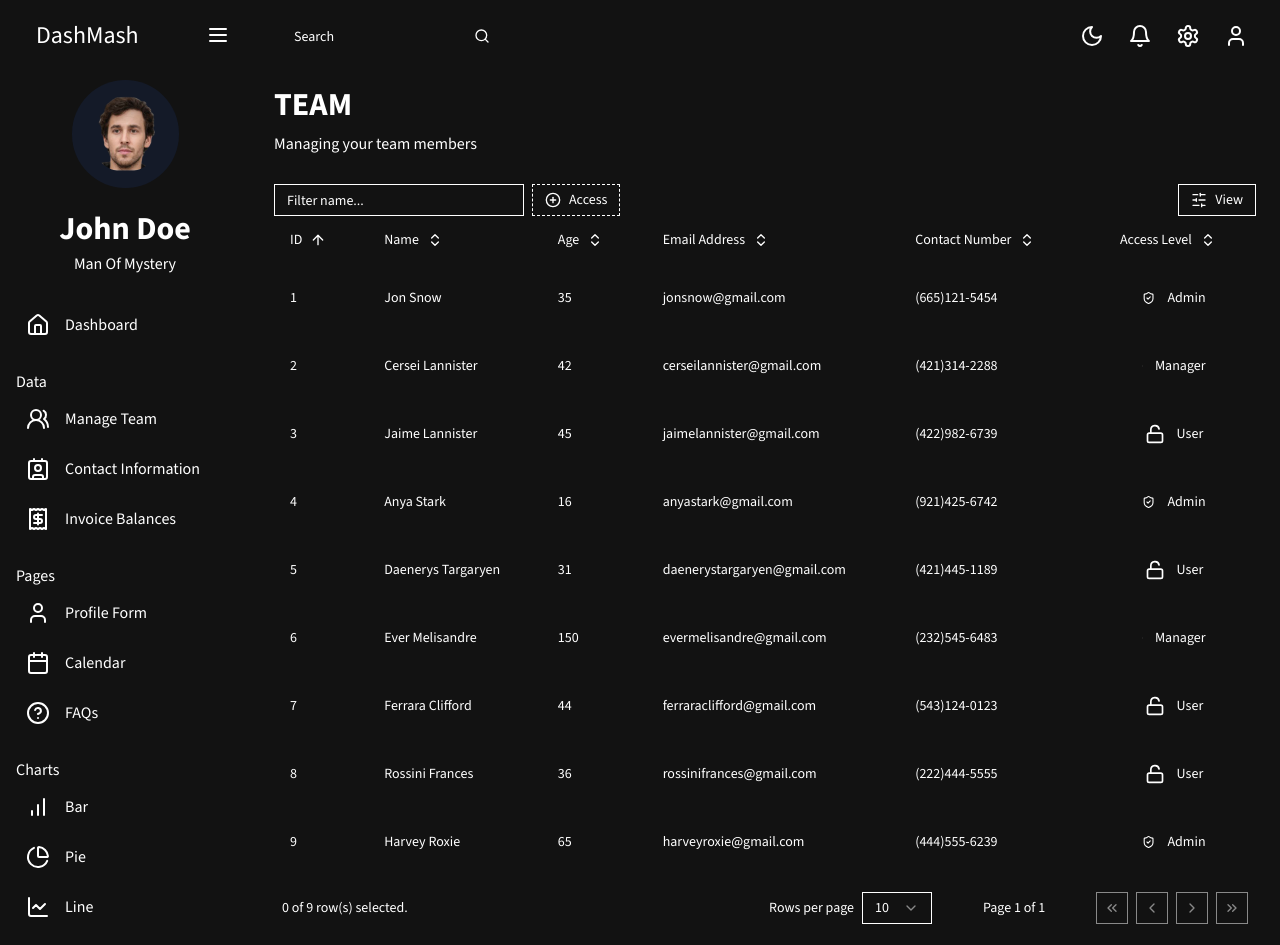
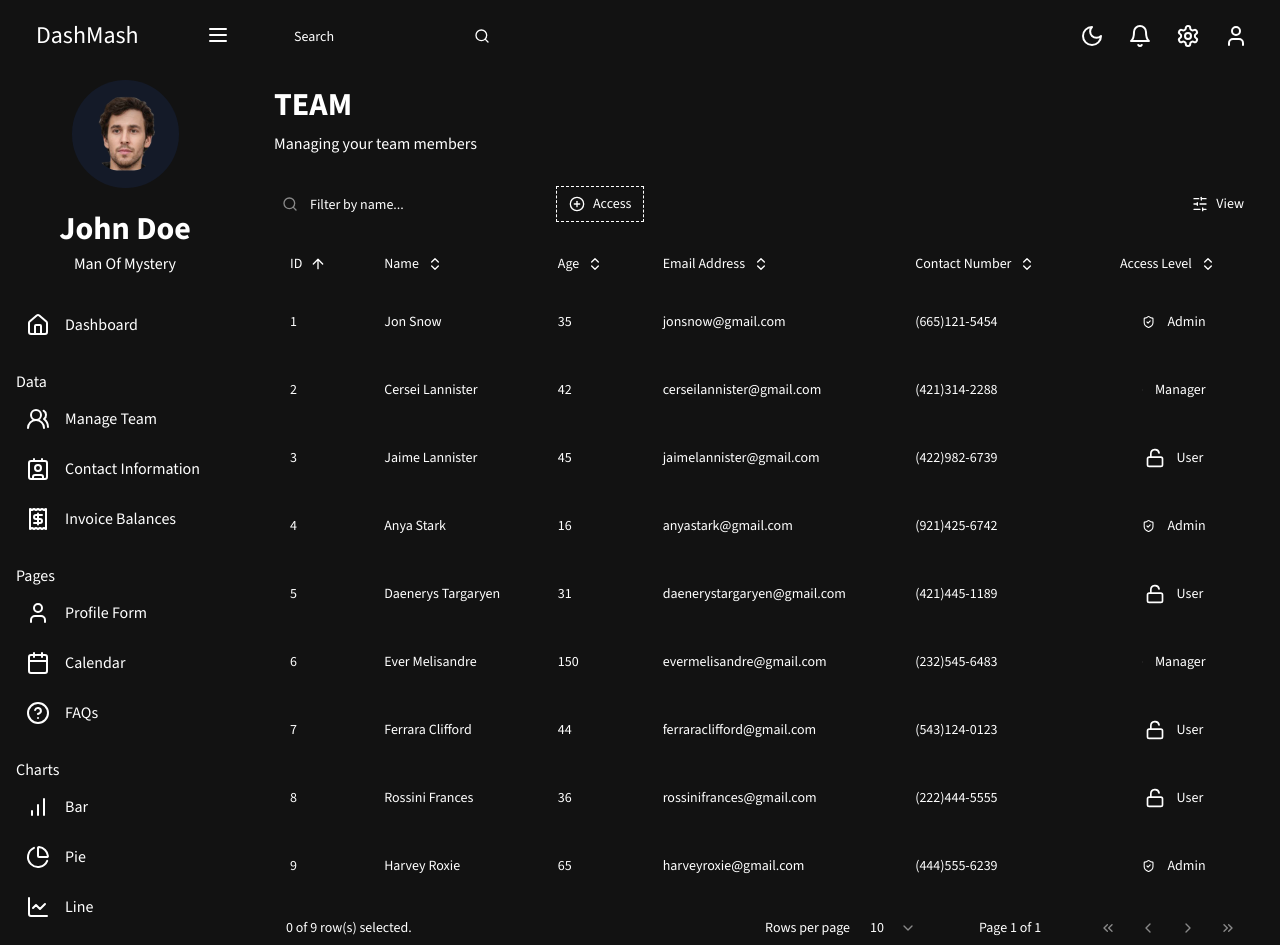
Before and after one commit to Achronus/admin-dashboard, a Next.js app in the folder frontend/: page /team in a window 1280 px wide. Shown: the top 945 px of the page. Built offline with nearby package versions, Linux system fonts and the light colour scheme.

Commit message:
Updated `DataTable` styles

```diff
--- a/frontend/src/components/DataTable/filter.tsx
+++ b/frontend/src/components/DataTable/filter.tsx
@@ -39,7 +39,7 @@ export function DataTableFacetedFilter<TData, TValue>({
   return (
     <Popover>
       <PopoverTrigger asChild>
-        <Button variant="outline" size="sm" className="h-8 border-dashed">
+        <Button variant="outline" size="sm" className="h-9 border-dashed">
           <CirclePlus className="mr-2 h-4 w-4" />
           {title}
           {selectedValues?.size > 0 && (
@@ -47,7 +47,7 @@ export function DataTableFacetedFilter<TData, TValue>({
               <Separator orientation="vertical" className="mx-2 h-4" />
               <Badge
                 variant="secondary"
-                className="rounded-sm px-1 font-normal lg:hidden"
+                className="rounded px-1 font-normal lg:hidden"
               >
                 {selectedValues.size}
               </Badge>
@@ -55,7 +55,7 @@ export function DataTableFacetedFilter<TData, TValue>({
                 {selectedValues.size > 2 ? (
                   <Badge
                     variant="secondary"
-                    className="rounded-sm px-1 font-normal"
+                    className="rounded px-1 font-normal"
                   >
                     {selectedValues.size} selected
                   </Badge>
@@ -66,7 +66,7 @@ export function DataTableFacetedFilter<TData, TValue>({
                       <Badge
                         variant="secondary"
                         key={option.value}
-                        className="rounded-sm px-1 font-normal"
+                        className="rounded px-1 font-normal"
                       >
                         {option.label}
                       </Badge>
@@ -77,7 +77,10 @@ export function DataTableFacetedFilter<TData, TValue>({
           )}
         </Button>
       </PopoverTrigger>
-      <PopoverContent className="w-[200px] p-0" align="start">
+      <PopoverContent
+        className="w-[200px] p-0 border-none bg-primary-400 rounded"
+        align="start"
+      >
         <Command>
           <CommandInput placeholder={title} />
           <CommandList>
@@ -88,7 +91,7 @@ export function DataTableFacetedFilter<TData, TValue>({
                 return (
                   <CommandItem
                     key={option.value}
-                    className="cursor-pointer"
+                    className="cursor-pointer hover:!bg-primary-300 transition-all rounded"
                     onSelect={() => {
                       if (isSelected) {
                         selectedValues.delete(option.value);
@@ -103,9 +106,9 @@ export function DataTableFacetedFilter<TData, TValue>({
                   >
                     <div
                       className={cn(
-                        "mr-2 flex h-4 w-4 items-center justify-center rounded-sm border border-primary",
+                        "mr-2 flex h-4 w-4 items-center justify-center rounded-sm border border-accent-green-600",
                         isSelected
-                          ? "bg-primary text-primary-foreground"
+                          ? "bg-accent-green-600 text-primary-foreground"
                           : "opacity-50 [&_svg]:invisible"
                       )}
                     >
@@ -130,7 +133,7 @@ export function DataTableFacetedFilter<TData, TValue>({
                 <CommandGroup>
                   <CommandItem
                     onSelect={() => column?.setFilterValue(undefined)}
-                    className="justify-center text-center cursor-pointer"
+                    className="justify-center text-center cursor-pointer hover:!bg-primary-300 rounded transition-all"
                   >
                     Clear filters
                   </CommandItem>
--- a/frontend/src/components/DataTable/index.tsx
+++ b/frontend/src/components/DataTable/index.tsx
@@ -71,7 +71,7 @@ export function DataTable<TData, TValue>({
       <DataTableToolbar
         table={table}
         filterColumns={TeamFilterColumns}
-        filterInput={{ column: "name", placeholder: "Filter name..." }}
+        filterInput={{ column: "name", placeholder: "Filter by name..." }}
       />
       <div className="rounded-md bg-primary-400">
         <Table>
--- a/frontend/src/components/DataTable/pagination.tsx
+++ b/frontend/src/components/DataTable/pagination.tsx
@@ -22,7 +22,7 @@ export function DataTablePagination<TData>({
   table,
 }: DataTablePaginationProps<TData>) {
   return (
-    <div className="flex items-center justify-between px-2 mt-4">
+    <div className="flex items-center justify-between p-3 bg-accent-blue-700">
       <div className="flex-1 text-sm text-muted-foreground">
         {table.getFilteredSelectedRowModel().rows.length} of{" "}
         {table.getFilteredRowModel().rows.length} row(s) selected.
@@ -36,12 +36,19 @@ export function DataTablePagination<TData>({
               table.setPageSize(Number(value));
             }}
           >
-            <SelectTrigger className="h-8 w-[70px]">
+            <SelectTrigger className="h-8 w-[70px] border-none rounded bg-primary-400 transition-all">
               <SelectValue placeholder={table.getState().pagination.pageSize} />
             </SelectTrigger>
-            <SelectContent side="top">
+            <SelectContent
+              side="top"
+              className="border-primary-400 border-opacity-80 bg-primary-400 rounded"
+            >
               {[10, 20, 30, 40, 50].map((pageSize) => (
-                <SelectItem key={pageSize} value={`${pageSize}`}>
+                <SelectItem
+                  key={pageSize}
+                  value={`${pageSize}`}
+                  className="hover:!bg-primary-300 rounded transition-all cursor-pointer"
+                >
                   {pageSize}
                 </SelectItem>
               ))}
@@ -55,7 +62,7 @@ export function DataTablePagination<TData>({
         <div className="flex items-center space-x-2">
           <Button
             variant="outline"
-            className="hidden h-8 w-8 p-0 lg:flex"
+            className="hidden h-8 w-8 p-0 lg:flex rounded border-none bg-primary-400"
             onClick={() => table.setPageIndex(0)}
             disabled={!table.getCanPreviousPage()}
           >
@@ -64,7 +71,7 @@ export function DataTablePagination<TData>({
           </Button>
           <Button
             variant="outline"
-            className="h-8 w-8 p-0"
+            className="h-8 w-8 p-0 rounded border-none bg-primary-400"
             onClick={() => table.previousPage()}
             disabled={!table.getCanPreviousPage()}
           >
@@ -73,7 +80,7 @@ export function DataTablePagination<TData>({
           </Button>
           <Button
             variant="outline"
-            className="h-8 w-8 p-0"
+            className="h-8 w-8 p-0 rounded border-none bg-primary-400"
             onClick={() => table.nextPage()}
             disabled={!table.getCanNextPage()}
           >
@@ -82,7 +89,7 @@ export function DataTablePagination<TData>({
           </Button>
           <Button
             variant="outline"
-            className="hidden h-8 w-8 p-0 lg:flex"
+            className="hidden h-8 w-8 p-0 lg:flex rounded border-none bg-primary-400"
             onClick={() => table.setPageIndex(table.getPageCount() - 1)}
             disabled={!table.getCanNextPage()}
           >
--- a/frontend/src/components/DataTable/toolbar.tsx
+++ b/frontend/src/components/DataTable/toolbar.tsx
@@ -4,7 +4,7 @@ import { Button } from "@/components/ui/button";
 import { Input } from "@/components/ui/input";
 
 import { Table } from "@tanstack/react-table";
-import { RotateCcw } from "lucide-react";
+import { RotateCcw, Search } from "lucide-react";
 
 import { DataTableColumnFilter, DataTableFilterInput } from "@/types/data";
 import { DataTableFacetedFilter } from "./filter";
@@ -24,9 +24,11 @@ export function DataTableToolbar<TData>({
   const isFiltered = table.getState().columnFilters.length > 0;
 
   return (
-    <div className="flex items-center justify-between">
+    <div className="flex items-center justify-between mb-4">
       <div className="flex flex-1 items-center space-x-2">
         {filterInput && (
+          <div className="flex bg-primary-400 justify-center items-center rounded  py-1">
+            <Search className="ml-2 h-4 w-4 opacity-50" />
             <Input
               placeholder={filterInput.placeholder}
               value={
@@ -39,8 +41,9 @@ export function DataTableToolbar<TData>({
                   .getColumn(filterInput.column)
                   ?.setFilterValue(event.target.value)
               }
-            className="h-8 w-[150px] lg:w-[250px]"
+              className="h-8 w-[150px] lg:w-[250px] border-none bg-primary-400 rounded"
             />
+          </div>
         )}
         {filterColumns &&
           filterColumns.map(
@@ -60,7 +63,7 @@ export function DataTableToolbar<TData>({
           <Button
             variant="ghost"
             onClick={() => table.resetColumnFilters()}
-            className="h-8 px-2 lg:px-3"
+            className="h-8 px-2 lg:px-3 hover:bg-primary-400 transition-all rounded"
           >
             Reset
             <RotateCcw className="ml-2 h-4 w-4" />
--- a/frontend/src/components/DataTable/viewOptions.tsx
+++ b/frontend/src/components/DataTable/viewOptions.tsx
@@ -26,15 +26,18 @@ export function DataTableViewOptions<TData>({
         <Button
           variant="outline"
           size="sm"
-          className="ml-auto hidden h-8 lg:flex"
+          className="ml-auto hidden h-8 lg:flex border-none bg-primary-400 rounded hover:bg-primary-300"
         >
           <SlidersHorizontal className="mr-2 h-4 w-4" />
           View
         </Button>
       </DropdownMenuTrigger>
-      <DropdownMenuContent align="end" className="w-[150px]">
+      <DropdownMenuContent
+        align="end"
+        className="w-[150px] border-none bg-primary-400"
+      >
         <DropdownMenuLabel>Toggle columns</DropdownMenuLabel>
-        <DropdownMenuSeparator />
+        <DropdownMenuSeparator className="bg-neutral-light" />
         {table
           .getAllColumns()
           .filter(
@@ -45,7 +48,7 @@ export function DataTableViewOptions<TData>({
             return (
               <DropdownMenuCheckboxItem
                 key={column.id}
-                className="capitalize"
+                className="capitalize cursor-pointer hover:!bg-primary-300 rounded transition-all"
                 checked={column.getIsVisible()}
                 onCheckedChange={(value) => column.toggleVisibility(!!value)}
               >
--- a/frontend/src/theme/styles.css
+++ b/frontend/src/theme/styles.css
@@ -6,8 +6,8 @@
     --foreground: 222.2 84% 4.9%;
     --primary: 220.6 34.3% 16.1%;
     --secondary: 166.7 67.7% 36.3%;
+    --neutral: 0 0% 40%;
     --neutral-dark: 0 0% 8.2%;
-    --neutral-main: 0 0% 40%;
     --neutral-light: 0 0% 87.8%;
 
     --gray-100: 0 0% 8%;
--- a/frontend/tailwind.config.ts
+++ b/frontend/tailwind.config.ts
@@ -16,6 +16,11 @@ const config = {
         ring: "hsl(var(--ring))",
         background: "hsl(var(--background))",
         foreground: "hsl(var(--foreground))",
+        neutral: {
+          DEFAULT: "hsl(var(--neutral))",
+          dark: "hsl(var(--neutral-dark))",
+          light: "hsl(var(--neutral-light))",
+        },
         gray: {
           100: "hsl(var(--gray-100))",
           200: "hsl(var(--gray-200))",
```
Lines whose indentation alone changed are shown as unchanged.
